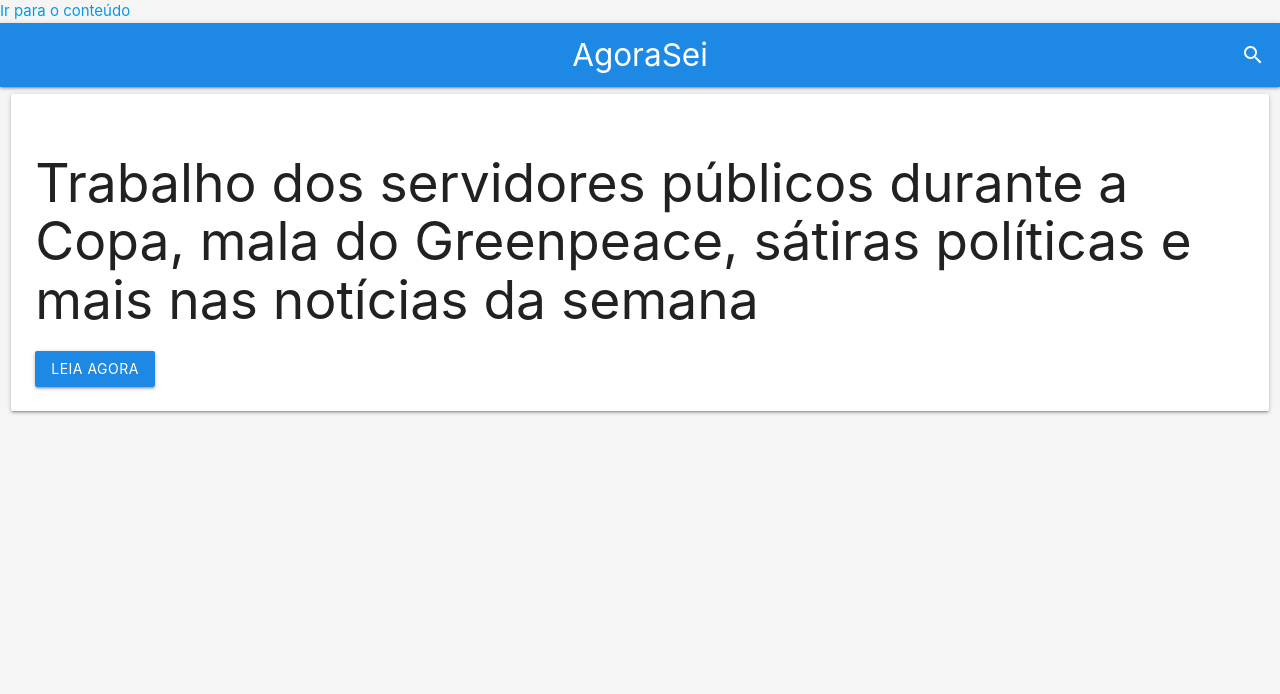
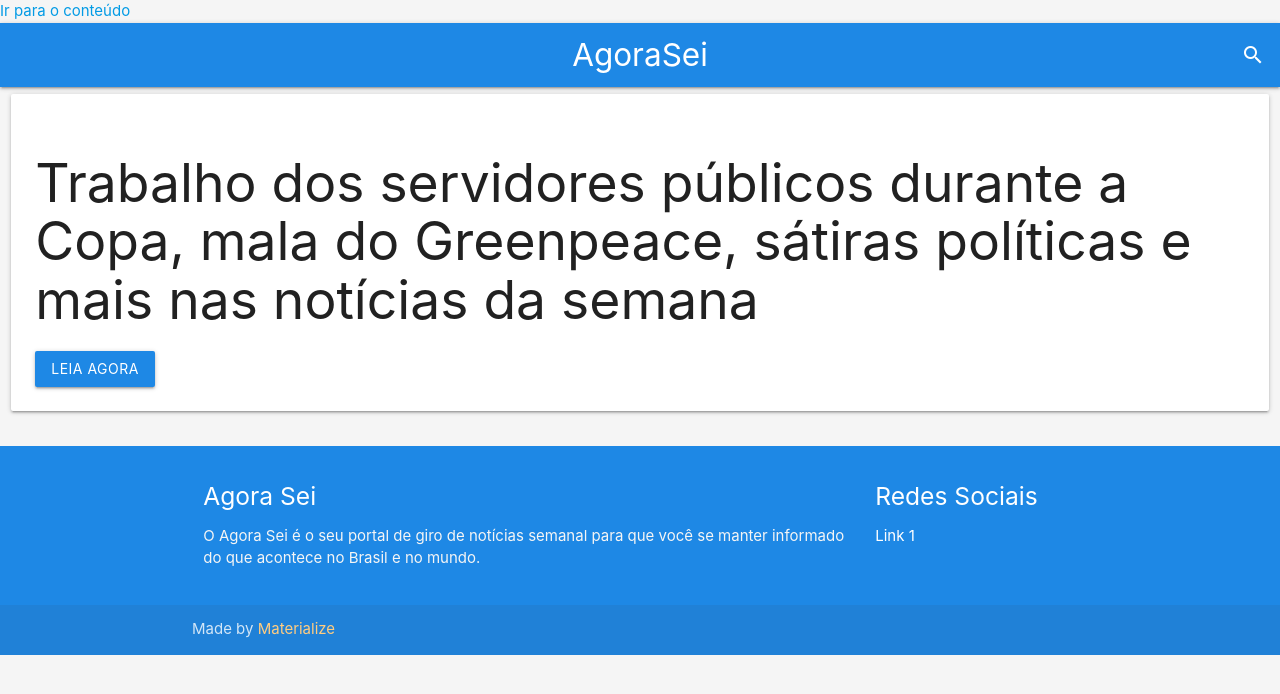
Before and after one commit to agorasei/agorasei.github.io, a Jekyll site: the page built from index.html, in a window 1280 px wide. Shown: the top 694 px of the page. Built offline with Jekyll 4.4.1, drawn with Linux system fonts in a browser that asks for light colours.

Commit message:
Detail page

```diff
--- a/_includes/footer.html
+++ b/_includes/footer.html
@@ -1,3 +1,27 @@
+      <footer class="page-footer blue darken-1">
+          <div class="container">
+            <div class="row">
+              <div class="col l9 s12">
+                <h5 class="white-text">Agora Sei</h5>
+                <p class="grey-text text-lighten-4">O Agora Sei é o seu portal de giro de notícias semanal para que você se manter informado do que acontece no Brasil e no mundo.</p>
+
+
+              </div>
+              <div class="col l3 s12">
+                <h5 class="white-text">Redes Sociais</h5>
+                <ul>
+                  <li><a class="white-text" href="#!">Link 1</a></li>
+                </ul>
+              </div>
+          	</div>
+          </div>
+          <div class="footer-copyright">
+            <div class="container">
+            Made by <a class="orange-text text-lighten-3" href="http://materializecss.com">Materialize</a>
+            </div>
+          </div>
+        </footer>
+
       <script src="https://cdnjs.cloudflare.com/ajax/libs/materialize/1.0.0-rc.2/js/materialize.min.js"></script>
     </body>
   </html>
--- a/_includes/head.html
+++ b/_includes/head.html
@@ -4,6 +4,7 @@
     	<title>Agora Sei</title>
 		<link href="https://fonts.googleapis.com/icon?family=Material+Icons" rel="stylesheet">
 		 <link rel="stylesheet" href="https://cdnjs.cloudflare.com/ajax/libs/materialize/1.0.0-rc.2/css/materialize.min.css">
+		 <link href="{{ root_url }}/assets/css/style.css" media="screen" rel="stylesheet">
 
 
 		<meta name="viewport" content="width=device-width, initial-scale=1.0"/>
--- a/_layouts/detail.html
+++ b/_layouts/detail.html
@@ -5,5 +5,3 @@
     {{ content }}
 
   </main>
-
-{% include footer.html %}
--- /dev/null
+++ b/_sass/components/detail.scss
@@ -0,0 +1,3 @@
+.drops {
+
+}
--- /dev/null
+++ b/_sass/config.rb
@@ -0,0 +1,6 @@
+http_path = "/"
+sass_dir = "./"
+css_dir = "../css"
+images_dir = "../images"
+javascripts_dir = "../js"
+relative_assets = true
--- /dev/null
+++ b/assets/css/style.scss
@@ -0,0 +1,4 @@
+---
+---
+
+@import "components/detail";
```
Also changed, not shown: _includes/header-detail.html (+15 -0 lines), giro-1.html (added, +38 -0 lines).
